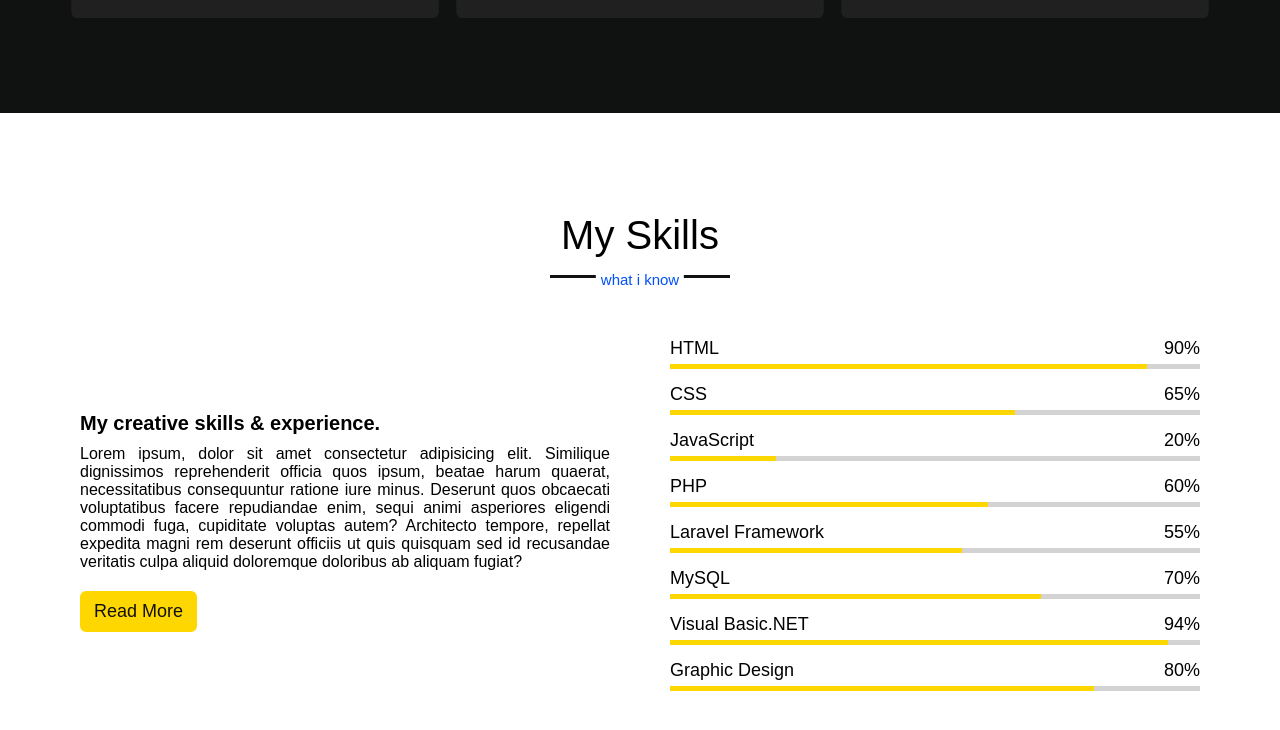
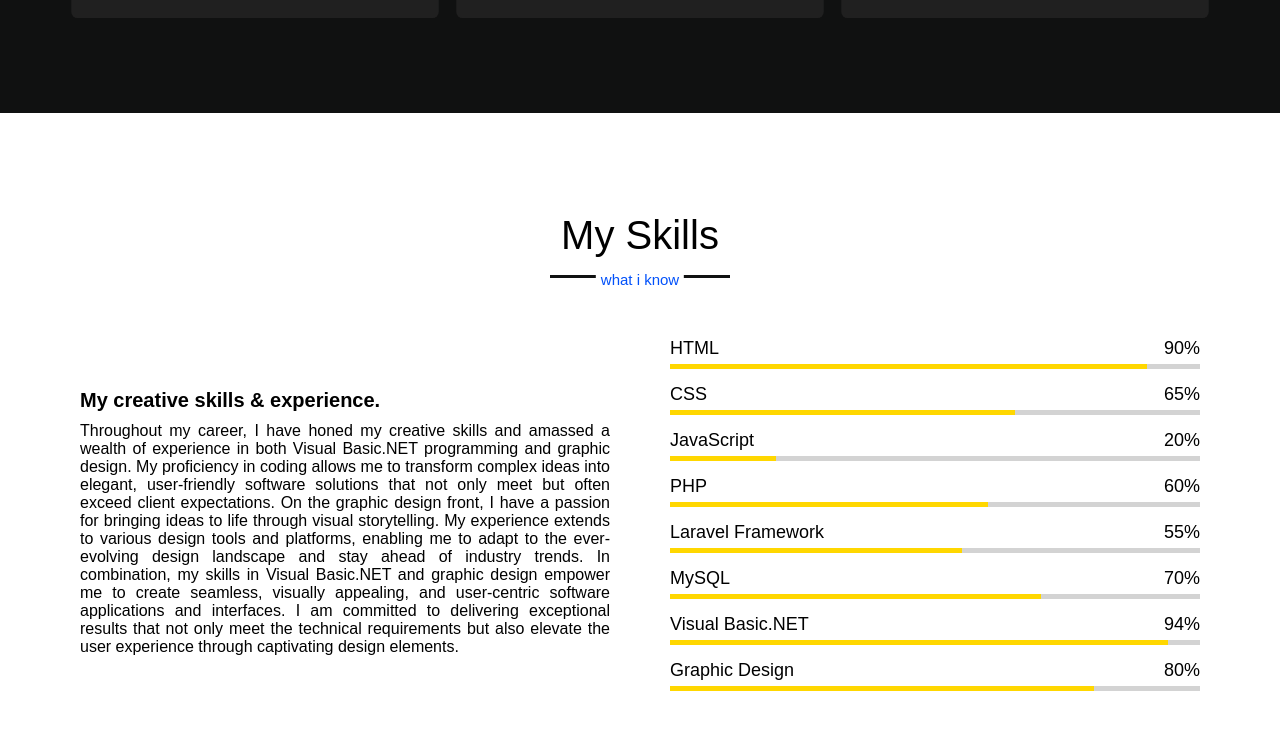
Before and after one commit to kunnivan/kunnivan.github.io, a plain HTML site: page index.html in a window 1280 px wide. Shown: the part 1944-2674 px from the top of the page. Drawn offline with nearby package versions, Linux system fonts and the light colour scheme.

Commit message:
Creative Skills and Experience text paragraph update!

```diff
--- a/index.html
+++ b/index.html
@@ -99,8 +99,8 @@
         <div class="skills-content">
             <div class="column left">
                 <div class="text">My creative skills & experience.</div>
-                <p>Lorem ipsum, dolor sit amet consectetur adipisicing elit. Similique dignissimos reprehenderit officia quos ipsum, beatae harum quaerat, necessitatibus consequuntur ratione iure minus. Deserunt quos obcaecati voluptatibus facere repudiandae enim, sequi animi asperiores eligendi commodi fuga, cupiditate voluptas autem? Architecto tempore, repellat expedita magni rem deserunt officiis ut quis quisquam sed id recusandae veritatis culpa aliquid doloremque doloribus ab aliquam fugiat?</p>
-                <a href="#">Read More</a>
+                <p>Throughout my career, I have honed my creative skills and amassed a wealth of experience in both Visual Basic.NET programming and graphic design.  My proficiency in coding allows me to transform complex ideas into elegant, user-friendly software solutions that not only meet but often exceed client expectations. On the graphic design front, I have a passion for bringing ideas to life through visual storytelling. My experience extends to various design tools and platforms, enabling me to adapt to the ever-evolving design landscape and stay ahead of industry trends. In combination, my skills in Visual Basic.NET and graphic design empower me to create seamless, visually appealing, and user-centric software applications and interfaces. I am committed to delivering exceptional results that not only meet the technical requirements but also elevate the user experience through captivating design elements.</p>
+                <!--<a href="#">Read More</a> -->
             </div>
             <div class="column right">
                 <div class="bars">
--- a/style.css
+++ b/style.css
@@ -303,7 +303,7 @@ content: "what i know";
 .skills .skills-content .left p{
     text-align: justify;
 }
-
+/*
 .skills .skills-content .left a{
     color: rgb(16, 17, 17);
     font-size: 18px;
@@ -321,7 +321,7 @@ content: "what i know";
     color: gold;
     background: rgb(16, 17, 17);
 }
-
+*/
 .skills .skills-content .right .bars{
    margin-bottom: 15px;
 }
```
